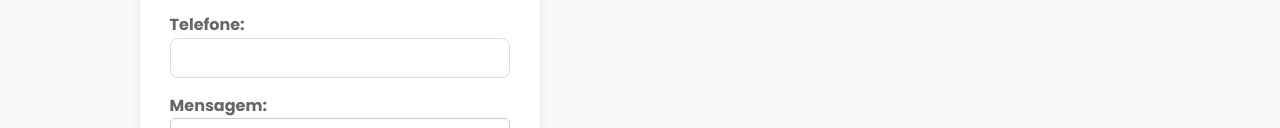
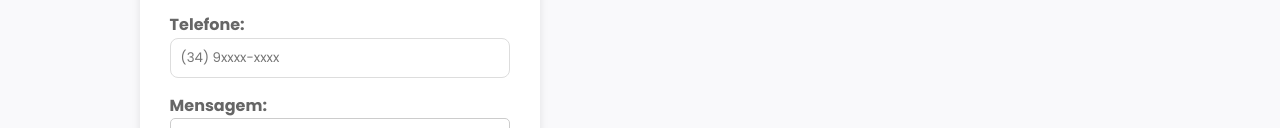
Before and after one commit to c0dag/si2024p1, a plain HTML site: page contato.html in a window 1280 px wide. Shown: the part 433-561 px from the top of the page. Drawn offline with nearby package versions, Linux system fonts and the light colour scheme.

Commit message:
Update contato.html

```diff
--- a/contato.html
+++ b/contato.html
@@ -59,7 +59,7 @@
         </div>
         <div class="form-group">
           <label for="telefone">Telefone:</label><br>
-          <input type="number" id="telefone" name="telefone" pattern="(\([0-9]{2}\))\s([9]{1})?([0-9]{4})-([0-9]{4})" required>
+          <input type="number" id="telefone" name="telefone" placeholder="(34) 9xxxx-xxxx" pattern="(\([0-9]{2}\))\s([9]{1})?([0-9]{4})-([0-9]{4})" required>
         </div>
         <div class="form-group">
           <label for="mensagem">Mensagem:</label><br>
```
